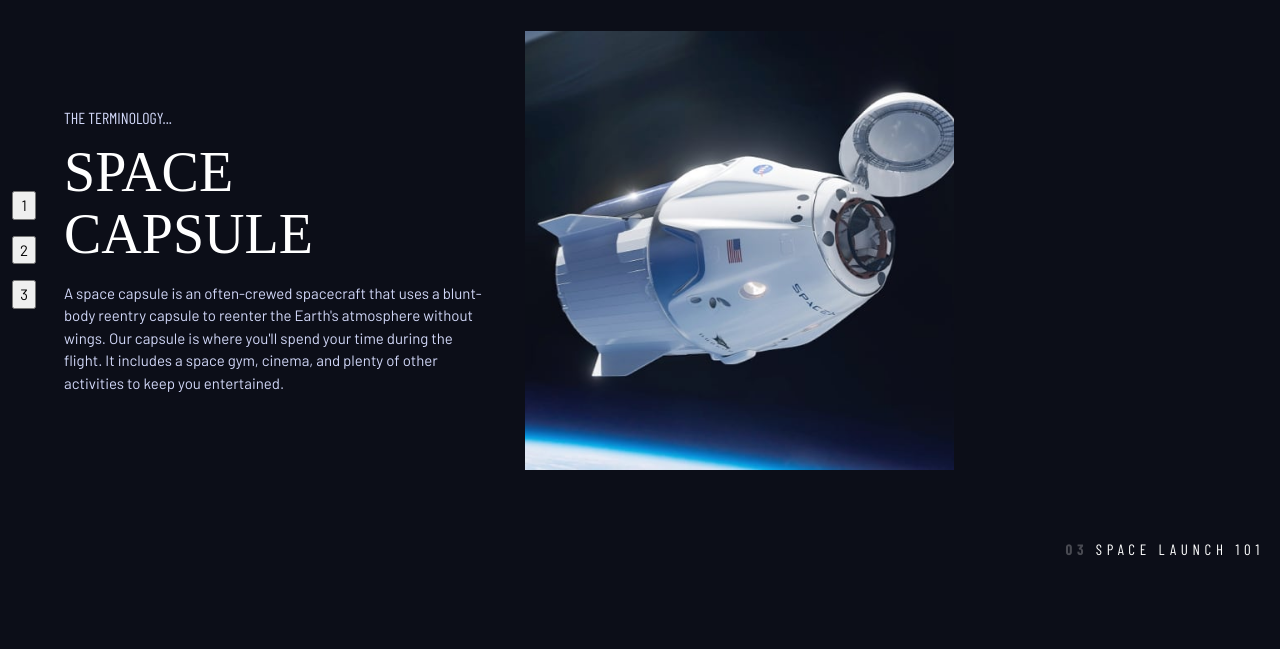
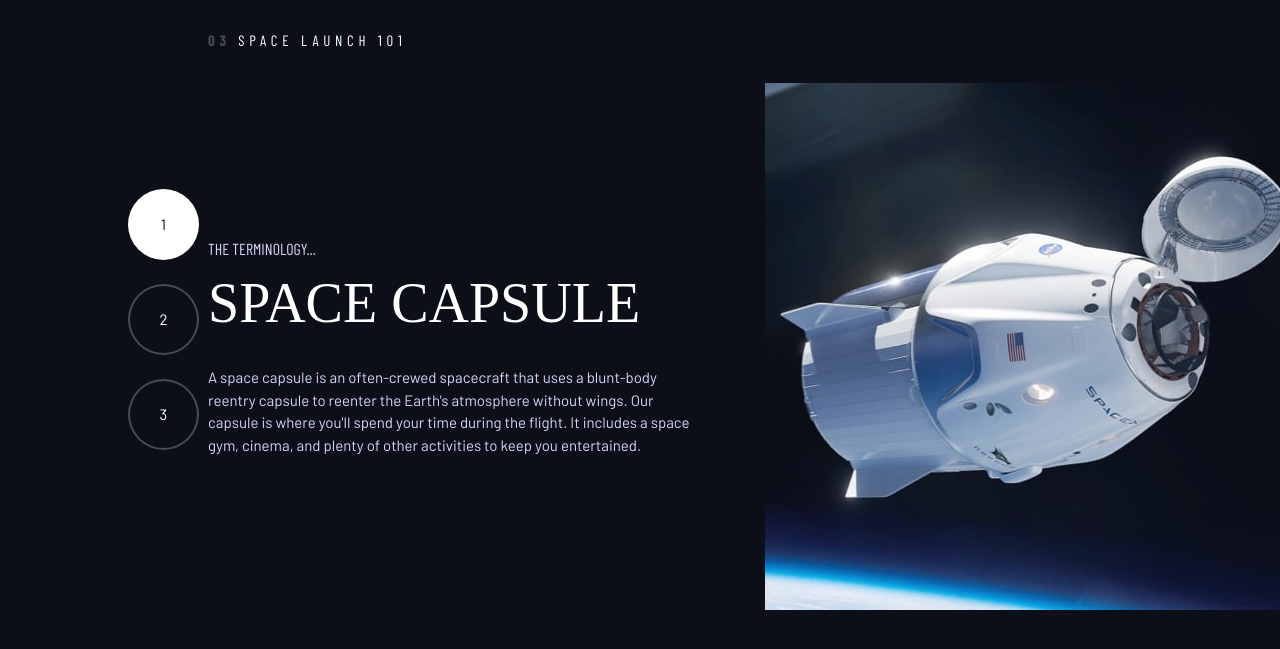
Before and after one commit to MarieG41/space-tourism-website-main, a plain HTML site: page starter-code/technology.html in a window 1280 px wide. Shown: the part 157-806 px from the top of the page. Drawn offline with nearby package versions, Linux system fonts and the light colour scheme; a web font is replaced by a local one.

Commit message:
done with the technology page

```diff
--- a/starter-code/index.css
+++ b/starter-code/index.css
@@ -313,7 +313,7 @@ select {
         --underline-gap:.5rem;
         position: fixed;
         z-index: 1000;
-        inset: 0 0 0 20%;
+        inset: 0 0 0 30%;
         background: hsl( var(--clr-white) / .1);
         list-style: none;
         padding: min(20rem, 15vh) 2rem;
@@ -425,6 +425,25 @@ select {
     background-color: hsl( var(--clr-white) / 1);
 }
 
+.number-indicators > * {
+    cursor: pointer;
+    border: 2px solid hsl( var(--clr-white) / .25);
+    border-radius: 50%;
+    background-color: hsl( var(--clr-dark) );
+    color: hsl( var(--clr-white) );
+    aspect-ratio: 1;
+}
+
+.number-indicators > *:hover,
+.number-indicators > *:focus {
+    border-color: hsl( var(--clr-white) / .5);
+}
+
+.number-indicators > [aria-selected="true"] {
+    background-color: hsl( var(--clr-white) / 1);
+    color: hsl( var(--clr-dark) )
+}
+
 /*Page specific background */
 
 body {
@@ -516,7 +535,6 @@ body {
 
 /*destination layout */
 .grid-container--destination {
-    display: grid;
     grid-template-areas:
         'title'
         'image'
@@ -577,6 +595,37 @@ body {
 
 .crew-details h2 {
     opacity: .5;
+}
+
+
+/*technology layout */
+
+.grid-container--technology {
+    --flow-space: 2rem;
+    padding-inline: 0;
+    grid-template-areas:
+        'title'
+        'image'
+        'tabs'
+        'content';
+}
+
+.grid-container--technology h1 {
+    padding-inline-start: 2rem;
+}
+
+.grid-container--technology > .technology-details {
+    grid-area: content;
+}
+.technology-details {
+    padding-inline: 2rem;
+}
+.grid-container--technology > .number-indicators {
+    grid-area: tabs;
+    display: flex;
+    gap: 1rem;
+    aspect-ratio: 2;
+    justify-content: center;
 }
 
 @media (min-width: 35em) {
@@ -641,13 +690,6 @@ body {
             '. content image .'
             '. tabs image .';
     }
-    .grid-container--crew > .dot-indicators {
-        justify-self: start;
-    }
-
-    .grid-container--crew > picture{
-        align-self: end;
-    }
 
     .grid-container--crew picture {
         grid-column: span 2;
@@ -655,4 +697,30 @@ body {
         max-width: 100%;
     }
 
+    .grid-container--technology {
+        grid-template-areas:
+            '. title title .'
+            '. content image .'
+            '. tabs image .';
+            grid-template-columns: minmax(9rem, 1fr)  minmax(0, 40rem) minmax(0, 30rem);
+            justify-items: start;
+            --gap: 3rem;
+    }
+
+    .grid-container--technology picture {
+        grid-column: span 2;
+    }
+    .grid-container--technology > .number-indicators {
+        grid-area: tabs;
+        display: grid;
+        gap: 1.5rem;
+        aspect-ratio:.6;
+        position: absolute;
+        justify-content: start;
+        padding-inline-start: 8rem;
+    }
+
+    .grid-container--technology > picture{
+        align-self: end;
+    }
 }
--- a/starter-code/technology.html
+++ b/starter-code/technology.html
@@ -40,10 +40,13 @@
 
   <main id="main" class="grid-container grid-container--technology flow">
     <h1 class="numbered-title"><span aria-hidden="true">03</span>Space launch 101</h1>
-    <div class="number-indicators grid" role="tablist" aria-label="crew-member-list">
-      <button aria-selected="true" tabindex="0" aria-controls="space-capsule-tab" role="tab" data-image="space-capsule-img">1</button>
-      <button aria-selected="false" tabindex="-1" aria-controls="spaceport-tab" role="tab" data-image="spaceport-img">2</button>
-      <button aria-selected="false" tabindex="-1" aria-controls="launch-vehicule-tab" role="tab" data-image="launch-vehicule-img">3</button>
+    <div class="number-indicators" role="tablist" aria-label="technology-list">
+      <button aria-selected="true" tabindex="0" aria-controls="space-capsule-tab" role="tab"
+        data-image="space-capsule-img">1</button>
+      <button aria-selected="false" tabindex="-1" aria-controls="spaceport-tab" role="tab"
+        data-image="spaceport-img">2</button>
+      <button aria-selected="false" tabindex="-1" aria-controls="launch-vehicule-tab" role="tab"
+        data-image="launch-vehicule-img">3</button>
     </div>
     <article class="technology-details flow" id="space-capsule-tab" tabindex="0" role="tabpanel" tabindex="0">
       <header class="flow flow--space-small">
@@ -55,28 +58,44 @@
         you'll spend your time during the flight. It includes a space gym, cinema,
         and plenty of other activities to keep you entertained.</p>
     </article>
-    <picture id="capsule-image">
-      <img src="./assets/technology/image-space-capsule-portrait.jpg" alt="space capsule">
+    <picture id="space-capsule-img">
+      <source media="(max-width: 35em)" srcset="./assets/technology/image-space-capsule-landscape.jpg" />
+      <source media="(min-width: 45em)" srcset="./assets/technology/image-space-capsule-portrait.jpg" />
+      <img src="./assets/technology/image-space-capsule-landscape.jpg" alt="space capsule">
     </picture>
 
-
-    <!--The terminology...
-  Spaceport
-
-  A spaceport or cosmodrome is a site for launching (or receiving) spacecraft,
+    <article hidden class="technology-details flow" id="spaceport-tab" tabindex="0" role="tabpanel" tabindex="0">
+      <header class="flow flow--space-small">
+        <h2 class="fs-300 ff-sans-cond uppercase text-accent">The terminology...</h2>
+        <p class="fs-700 ff-serif uppercase">Spaceport</p>
+      </header>
+      <p class="text-accent">A spaceport or cosmodrome is a site for launching (or receiving) spacecraft,
         by analogy to the seaport for ships or airport for aircraft. Based in the
         famous Cape Canaveral, our spaceport is ideally situated to take advantage
-  of the Earth’s rotation for launch.
+        of the Earth’s rotation for launch.</p>
+    </article>
+    <picture hidden id="spaceport-img">
+      <source media="(max-width: 35em)" srcset="./assets/technology/image-spaceport-landscape.jpg" />
+      <source media="(min-width: 45em)" srcset="./assets/technology/image-spaceport-portrait.jpg" />
+      <img src="./assets/technology/image-spaceport-landscape.jpg" alt="spaceport">
+    </picture>
 
-  The terminology...
-  Launch vehicle
-
-  A launch vehicle or carrier rocket is a rocket-propelled vehicle used to carry a
+    <article hidden class="technology-details flow" id="launch-vehicule-tab" tabindex="0" role="tabpanel" tabindex="0">
+      <header class="flow flow--space-small">
+        <h2 class="fs-300 ff-sans-cond uppercase text-accent">The terminology...</h2>
+        <p class="fs-700 ff-serif uppercase">Launch vehicle</p>
+      </header>
+      <p class="text-accent">A launch vehicle or carrier rocket is a rocket-propelled vehicle used to carry a
         payload from Earth's surface to space, usually to Earth orbit or beyond. Our
         WEB-X carrier rocket is the most powerful in operation. Standing 150 metres tall,
-  it's quite an awe-inspiring sight on the launch pad!-->
+        it's quite an awe-inspiring sight on the launch pad!</p>
+    </article>
+    <picture hidden id="launch-vehicule-img">
+      <source media="(max-width: 35em)" srcset="./assets/technology/image-launch-vehicle-landscape.jpg" />
+      <source media="(min-width: 45em)" srcset="./assets/technology/image-launch-vehicle-portrait.jpg" />
+      <img src="./assets/technology/image-launch-vehicle-landscape.jpg" alt="launch vehicule">
+    </picture>
   </main>
-
 </body>
 
 </html>
```
Lines whose indentation alone changed are shown as unchanged.
